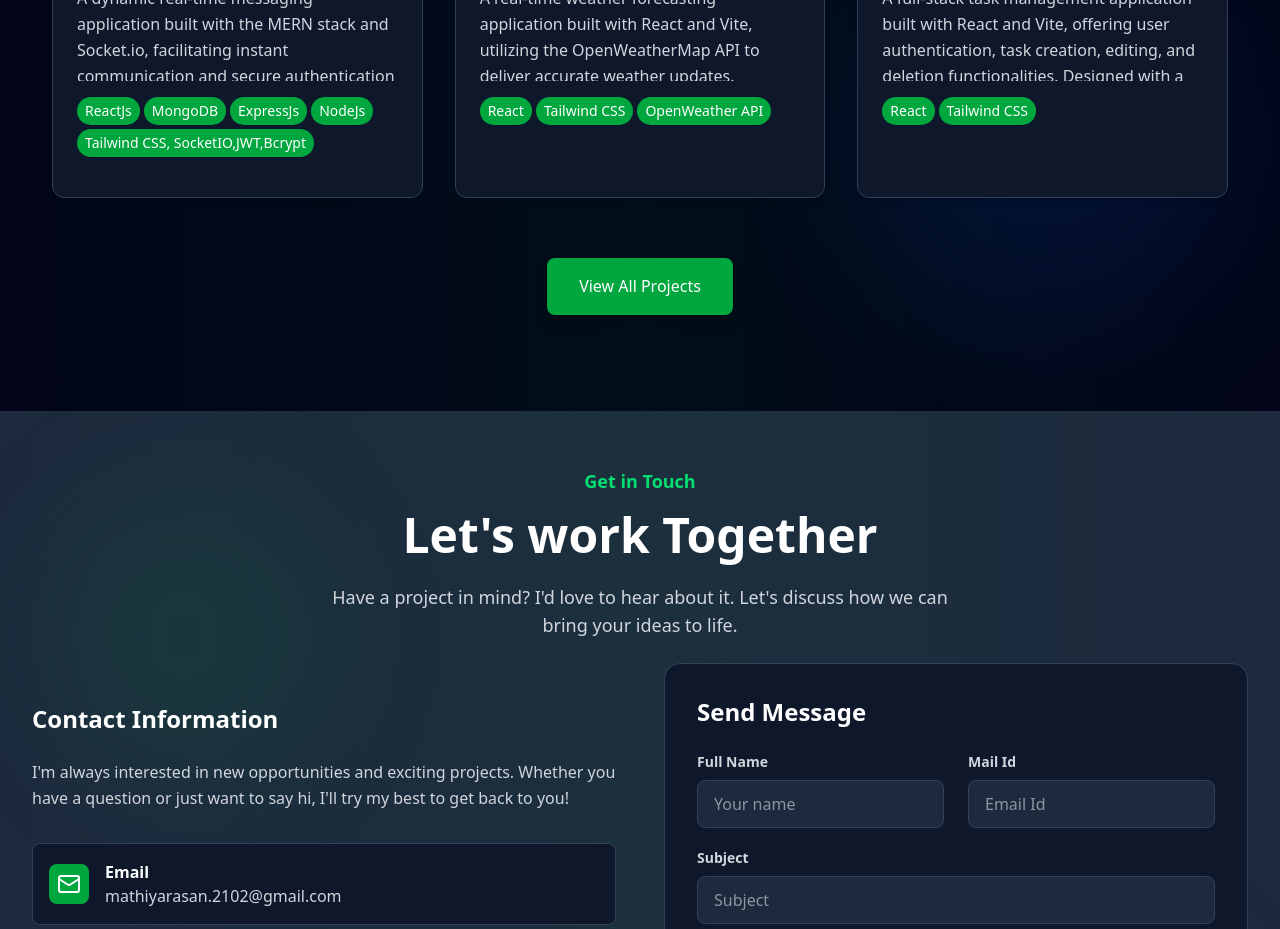
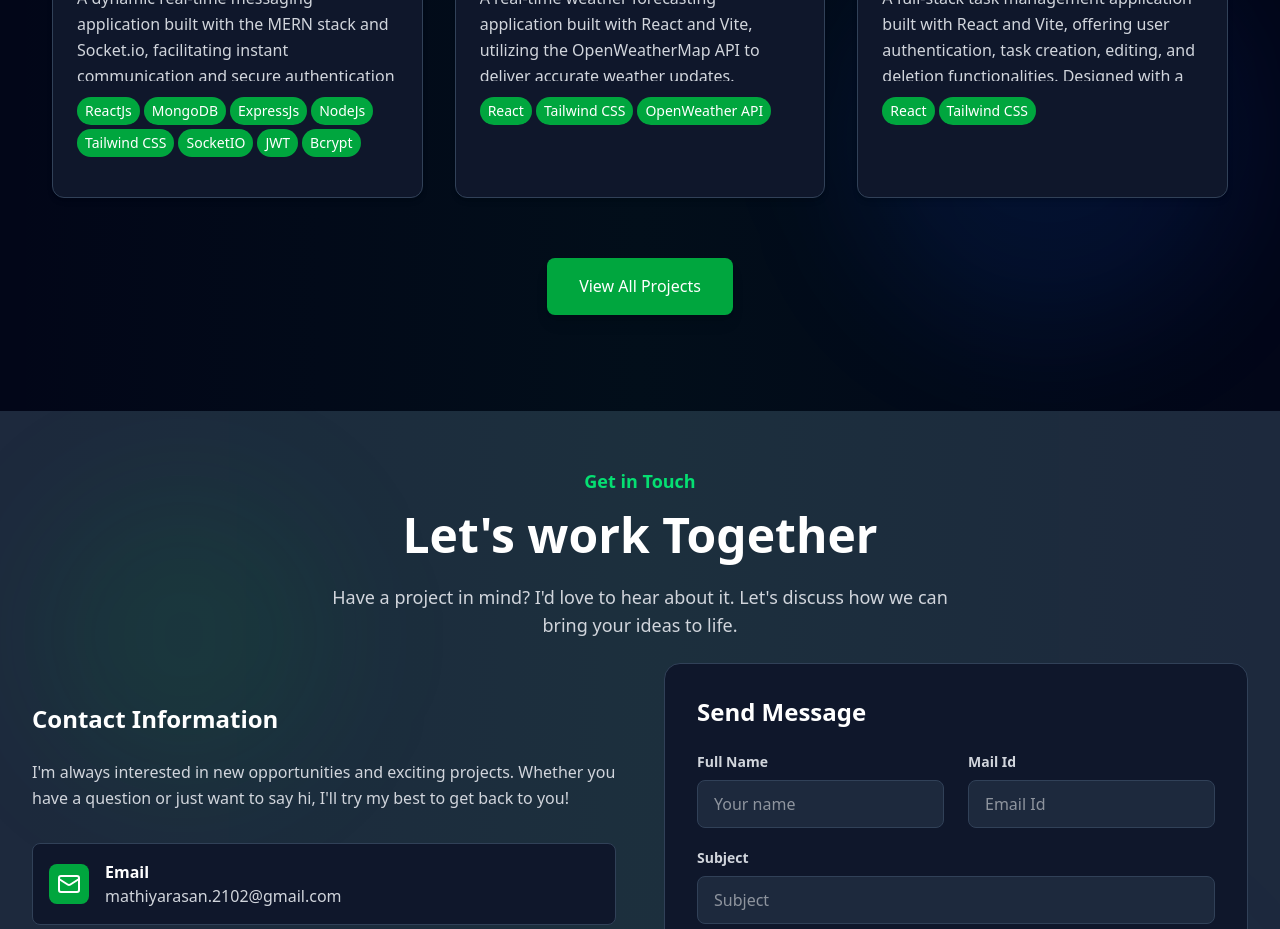
Before and after one commit to Mathiyarasan2102/Portfolio-webSite, a React (Vite) app in the folder frontend/: page / in a window 1280 px wide. Shown: the part 3180-4109 px from the top of the page. Built offline with nearby package versions, Linux system fonts and the light colour scheme.

Commit message:
Fix formatting of technologies array in Projects component

```diff
--- a/frontend/src/components/Projects.jsx
+++ b/frontend/src/components/Projects.jsx
@@ -50,7 +50,7 @@ export default function Projects() {
             title: "QuickChat Realtime Chat App",
             description: "A dynamic real-time messaging application built with the MERN stack and Socket.io, facilitating instant communication and secure authentication via JWT. Designed with Tailwind CSS for a responsive, modern interface and seamless connectivity across devices.",
             image: p7,
-            technologies: ["ReactJs", "MongoDB", "ExpressJs", "NodeJs", "Tailwind CSS, SocketIO,JWT,Bcrypt"],
+            technologies: ["ReactJs", "MongoDB", "ExpressJs", "NodeJs", "Tailwind CSS", "SocketIO","JWT","Bcrypt"],
             category: "MERN Chat App",
             git: "https://github.com/Mathiyarasan2102/ChatApp",
             live: "https://quick-chat-app-puce.vercel.app"
```
